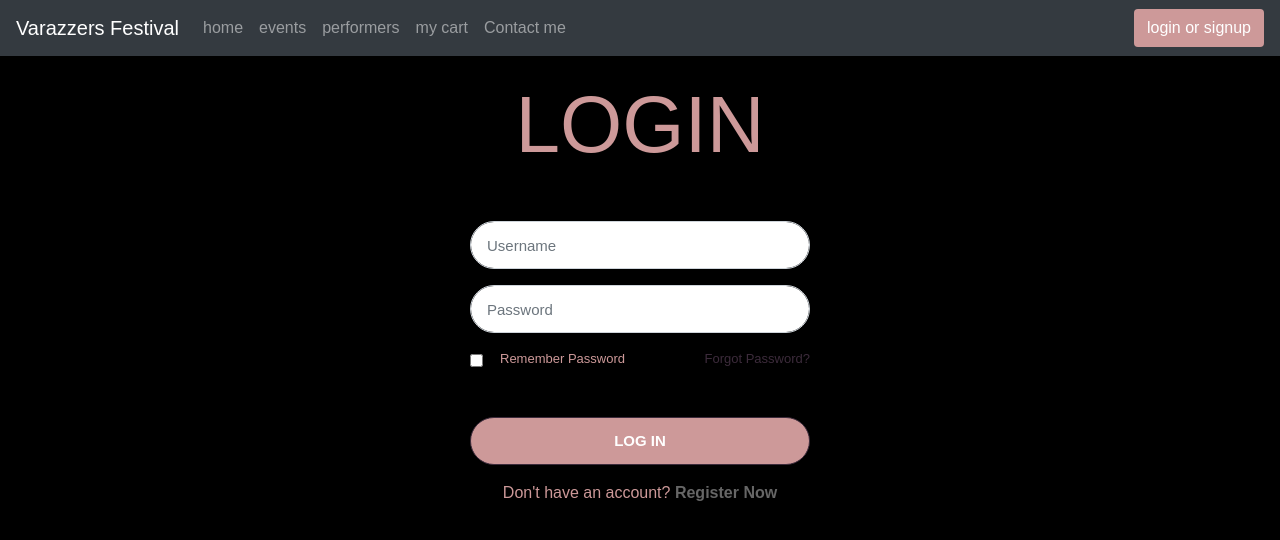
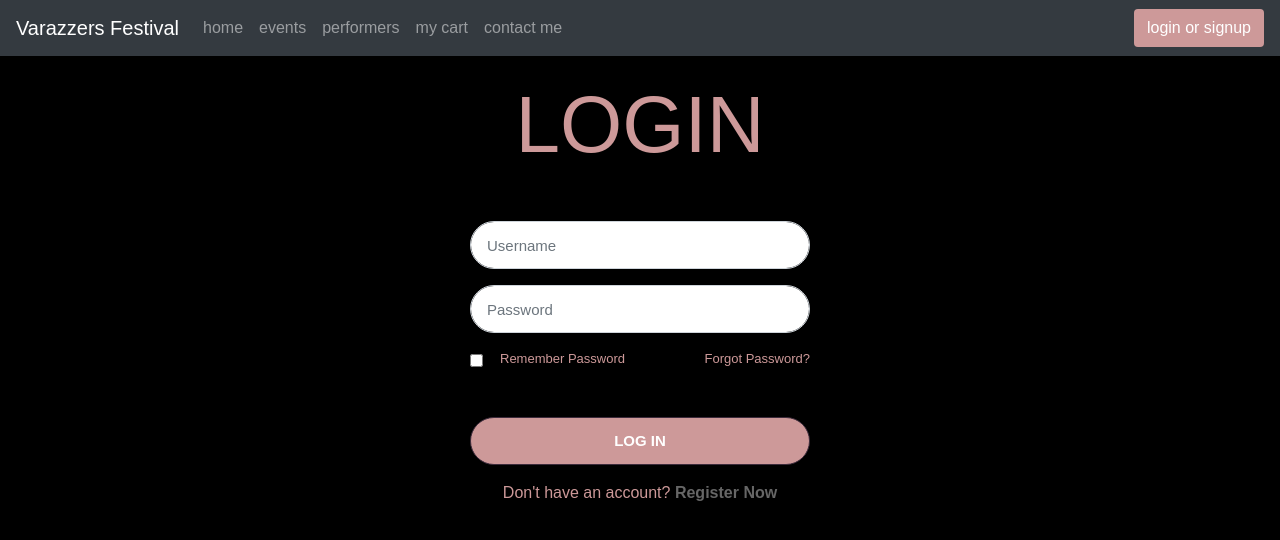
Before and after one commit to silviaferraris/eventswebsite, a website: page public/pages/login/index.html in a window 1280 px wide. In both pictures the pointer is over the link "Forgot Password?". Shown: the top 540 px of the page. Drawn offline with nearby package versions, Linux system fonts and the light colour scheme; no server answers; some icons are missing.

Commit message:
jkdvvfjnvjfnvj

```diff
--- a/public/assets/css/style.css
+++ b/public/assets/css/style.css
@@ -88,7 +88,7 @@ h2{
   color:#666;
 }
 .login-form a:hover{
-  color: #3C2B3B;
+  color: #CD9999;
 }
 .forgot-link{
   font-size: 13px;
--- a/public/navbar.html
+++ b/public/navbar.html
@@ -54,7 +54,7 @@
             <li class="nav-item"><a href="/faq/" class="nav-link">events</a></li>
             <li class="nav-item"><a href="/performers/" class="nav-link">performers</a></li>
             <li class="nav-item"><a href="/mycart/" class="nav-link">my cart</a></li>
-            <li class="nav-item"><a href="/contactus/" class="nav-link">Contact me</a></li>
+            <li class="nav-item"><a href="/contactus/" class="nav-link">contact me</a></li>
         </ul>
         <ul class="navbar-nav ml-auto">
             <li class="nav-item dropdown" style="padding-right: 20px; max-height: 50px;">
```
Also changed, not shown: public/pages/signup/index.html (+0 -1 lines), public/assets/images/user.png (added).
